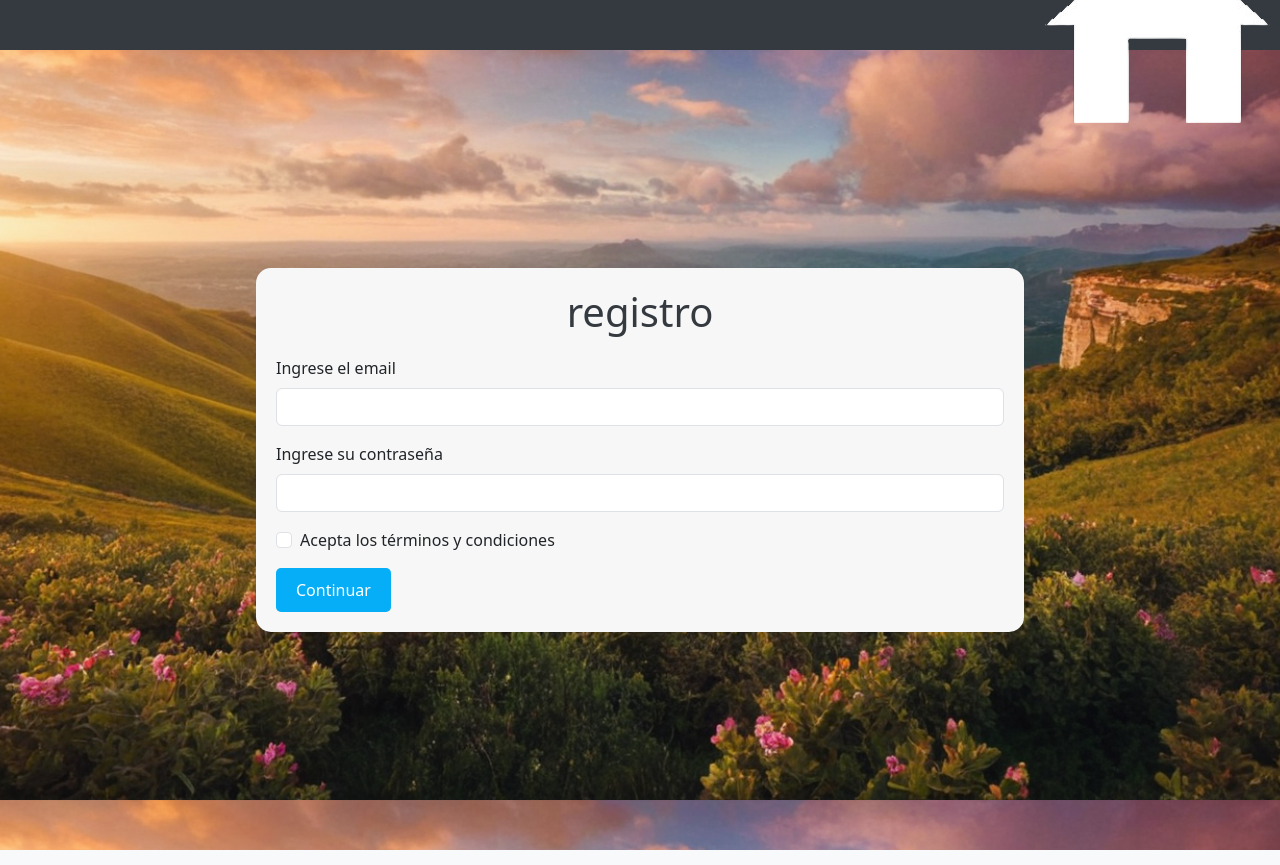
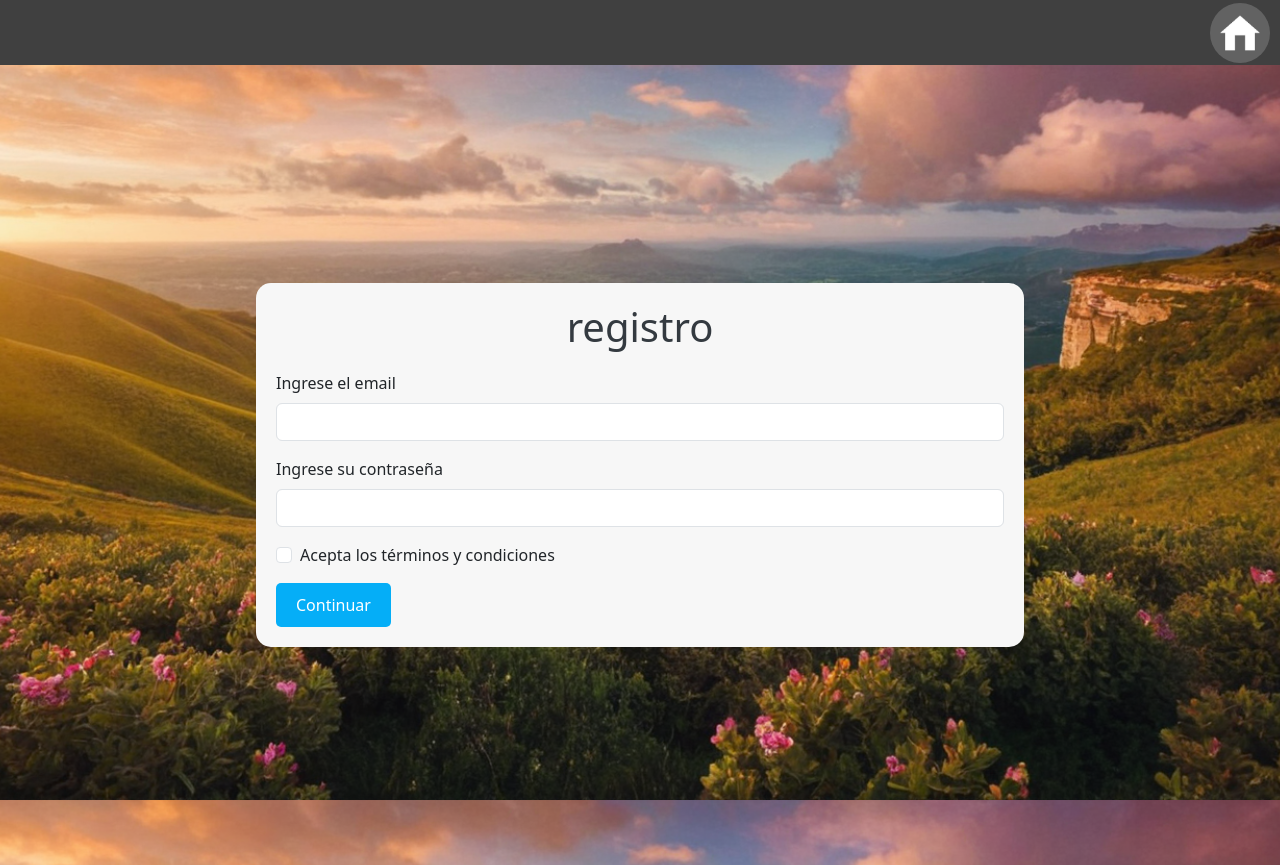
Before and after one commit to Tomimeno/tp-de-recuperacion, a website: page paginas/registro.html in a window 1280 px wide. Drawn offline with nearby package versions, Linux system fonts and the light colour scheme.

Commit message:
pequeños arreglos

```diff
--- a/paginas/registro.html
+++ b/paginas/registro.html
@@ -12,8 +12,8 @@
 <body class="fondo">
 
     <header class="header-ini">
-        <div class="home-ini">
-            <a href="../index.html"><img src="../assets/imagenes/casa.png "alt=""></a>
+        <div class="cont-home-ini">
+            <a href="../index.html" class="casaini"><img src="../assets/imagenes/casa.png "alt=""></a>
         </div>
     </header>
 
--- a/scss/_inicios.scss
+++ b/scss/_inicios.scss
@@ -1,11 +1,11 @@
 
-$hefo-color: #4b4b4b;
+$hefo-color: #404040;
 $primary-color: #05aef7;
 $hover-color: #007bb5;
 $background-color: #f7f7f7;
 .header-ini{
-    background-color: $he-fo-color;
-    height: 50px;
+    background-color: $hefo-color;
+    height: 65px;
     display: flex;
     justify-content: flex-end;
     align-items: center;
@@ -17,7 +17,7 @@ $background-color: #f7f7f7;
         align-items: center;
         width: 60px;
         height: 60px;
-        background-color: white;
+        background-color: rgb(98, 98, 98);
         border-radius: 50%;
         overflow: hidden;
         .casaini{
```
Also changed, not shown: package.json (+73 -1 lines), css/main.css, scss/_inicioseccion.scss (deleted), scss/_registro.scss (deleted), 1 other file.
